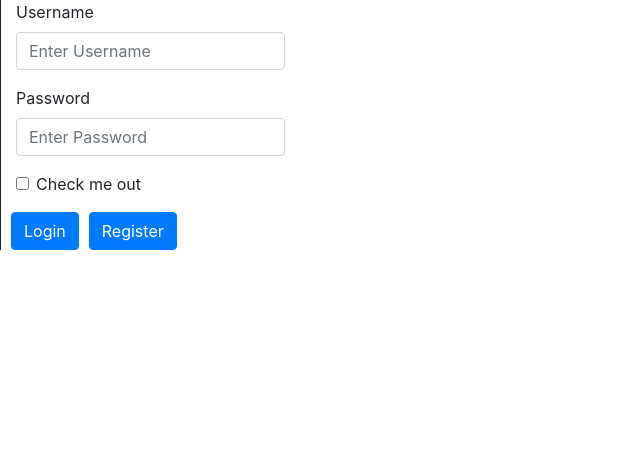
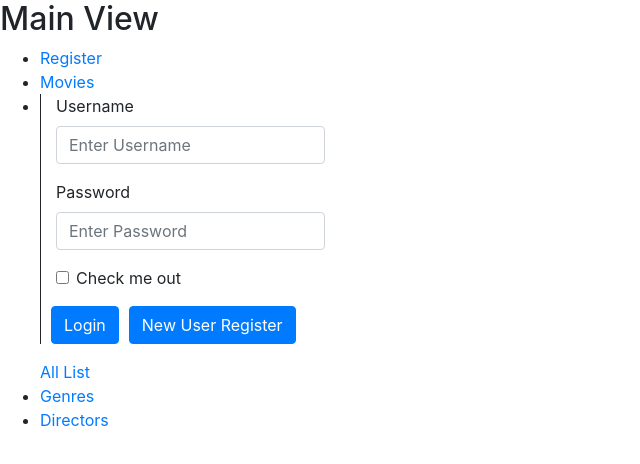
Before and after one commit to zukui1984/myFlix-client, a React (Vite) app: page / in a window 1280 px wide. Shown: the top 464 px of the page, without its empty margins (0-640 px from the left). Built offline with nearby package versions, Linux system fonts and the light colour scheme.

Commit message:
update loginview & profileview

```diff
--- a/src/components/login-view/login-view.jsx
+++ b/src/components/login-view/login-view.jsx
@@ -1,7 +1,8 @@
 import React, { useState } from "react";
 import PropTypes from "prop-types";
-import { Form, Button, Row, Col, Container } from "react-bootstrap";
+import { Form, Button } from "react-bootstrap";
 import axios from "axios";
+import { Link } from "react-router-dom";
 
 import "./login-view.scss";
 
@@ -12,29 +13,23 @@ export function LoginView(props) {
   const handleSubmit = (e) => {
     e.preventDefault();
     /* Send a request to the server for authentication */
-    axios.post('https://movie-api-1684.herokuapp.com/login', {
+    axios
+      .post("https://movie-api-1684.herokuapp.com/login", {
         Username: username,
-      Password: password
+        Password: password,
       })
-    .then(response => {
+      .then((response) => {
         const data = response.data;
         props.onLoggedIn(data);
       })
-    .catch(e => {
-      console.log('no such user')
+      .catch((e) => {
+        console.log("no such user");
       });
   };
-
-  const startRegister = (e) => {
-    e.preventDefault();
-    props.startRegister();
-  };
-
 
   return (
     <Form className="login-form">
       <Form.Label>Username</Form.Label>
-
       <Form.Group controlId="formBasicUsername">
         <Form.Control
           type="text"
@@ -61,20 +56,17 @@ export function LoginView(props) {
         <Button
           className="login-button"
           variant="primary"
-          type="submit"
+          type="button"
           onClick={handleSubmit}
         >
           Login
         </Button>
 
-        <Button
-          className="login-button"
-          variant="primary"
-          type="submit"
-          onClick={startRegister}
-        >
-          Register
+        <Link to={"/register"}>
+          <Button className="register-btn" variant="primary" type="button">
+            New User Register
           </Button>
+        </Link>
       </Form.Row>
     </Form>
   );
--- a/src/components/main-view/main-view.jsx
+++ b/src/components/main-view/main-view.jsx
@@ -1,7 +1,9 @@
-import React from "react";
-import axios from "axios";
-import PropTypes from "prop-types";
-import { BrowserRouter as Router, Route } from "react-router-dom";
+import React from 'react';
+import axios from 'axios';
+import PropTypes from 'prop-types';
+import { BrowserRouter as Router, Route } from 'react-router-dom';
+import { Link } from 'react-router-dom';
+import { Container, Navbar, Nav, Button, Row } from 'react-bootstrap';
 
 import { LoginView } from "../login-view/login-view";
 import { MovieCard } from "../movie-card/movie-card";
@@ -9,8 +11,7 @@ import { MovieView } from "../movie-view/movie-view";
 import { RegistrationView } from "../registration-view/registration-view";
 import { GenreView } from "../genre-view/genre-view";
 import { DirectorView } from "../director-view/director-view";
-import { ProfileView} from "../profile-view/profile-view";
-
+import { ProfileView } from "../profile-view/profile-view";
 
 import "./main-view.scss";
 
@@ -24,21 +25,6 @@ export class MainView extends React.Component {
     };
   }
 
-  getMovies(token) {
-    axios
-      .get("https://movie-api-1684.herokuapp.com/movies", {
-        headers: { Authorization: `Bearer ${token}` },
-      })
-      .then((response) => {
-        // Assign the result to the state
-        this.setState({
-          movies: response.data,
-        });
-      })
-      .catch(function (error) {
-        console.log(error);
-      });
-  }
 
   componentDidMount() {
     let accessToken = localStorage.getItem("token");
@@ -49,6 +35,23 @@ export class MainView extends React.Component {
       this.getMovies(accessToken);
     }
   }
+
+
+  getMovies(token) {
+    axios
+      .get("https://movie-api-1684.herokuapp.com/movies", {
+        headers: { Authorization: `Bearer ${token}` },
+      })
+      .then((response) => {
+        this.setState({
+          movies: response.data,
+        });
+      })
+      .catch(function (error) {
+        console.log(error);
+      });
+  }
+
 
   // props.onLoggedIn(data) - LoginView
   onLoggedIn(authData) {
@@ -62,6 +65,14 @@ export class MainView extends React.Component {
     this.getMovies(authData.token);
   }
 
+  onLoggedOut() {
+		localStorage.removeItem('token');
+		localStorage.removeItem('user');
+		this.setState({
+			user: null,
+		});
+	}
+
   render() {
     const { movies, user } = this.state;
 
@@ -71,41 +82,52 @@ export class MainView extends React.Component {
     return (
       <Router>
         <div className="main-view">
-          <Route
-            exact path="/"
-            render={() => {
-              if (!user)
-                return (
-                  <LoginView
-                    startRegister={() => this.startRegister()}
-                    onLoggedIn={(user) => this.onLoggedIn(user)}
-                  />
-                );
+          <h2>Main View</h2>
 
-              return movies.map((m) => <MovieCard key={m._id} movie={m} />);
-            }}
-          />
+        <ul>
+          <li>
+          <Route path="/register" render={() => <RegistrationView />} />
+          <Link to="/register">Register</Link>
+          </li>
 
-          <Route path="/register" render={() => <RegistrationView />} />
-          {/* you keep the rest routes here */}
-
+        <li>
           <Route exact path="/movies/:movieId" render={({match}) =>
           <MovieView movie={movies.find(m => m._id === match.params.movieId)}/>}/>
+          <Link to="/movies/:movieId">Movies</Link>
+        </li>
 
 
+        <li>
+          <Route exact path="/"
+            render={() =>
+            {if (!user) return (
+            <LoginView onLoggedIn={(user) => this.onLoggedIn(user)}/> );
+            return movies.map((m) =>
+            <MovieCard key={m._id} movie={m} />);
+            }}/>
+
+           <Link to="/">All List</Link>
+        </li>
+
+        <li>
             <Route exact path="/genres/:name" render={({match}) => {
              if (!movies) return <div className="main-view" />;
              return <GenreView genre={movies.find((m) =>
             m.Genre.Name === match.params.name).Genre}/>;
           }}/>
+         <Link to="/genres/:name">Genres</Link>
+        </li>
 
-
+        <li>
           <Route exact path="/directors/:name" render={({match}) => {
               if (!movies) return <div className="main-view" />;
               return <DirectorView genre={movies.find((m) =>
               m.Director.Name === match.params.name).Director}/>;
           }}/>
 
+          <Link to="/directors/:name">Directors</Link>
+          </li>
+        </ul>
       </div>
     </Router>
     );
--- a/src/components/registration-view/registration-view.jsx
+++ b/src/components/registration-view/registration-view.jsx
@@ -2,6 +2,8 @@ import React, { useState } from "react";
 import PropTypes from "prop-types";
 import { Form, Button } from "react-bootstrap";
 import "./registration-view.scss";
+import { Link } from 'react-router-dom';
+import axios from 'axios';
 
 export function RegistrationView(props) {
   const [username, setUsername] = useState('');
@@ -13,10 +15,9 @@ export function RegistrationView(props) {
   const handleSubmit = (e) => {
     e.preventDefault();
     console.log(username, email, birthday, movies, password);
-    props.endRegister();
   };
 
-  axios.post('https://movie-api-1684.herokuapp.com/movies/users', {
+  axios.post('https://movie-api-1684.herokuapp.com/users', {
     Username: username,
     Password: password,
     Email: email,
@@ -89,6 +90,12 @@ export function RegistrationView(props) {
       >
         Register
       </Button>
+
+      <Link to={'/'}>
+      <Button className='register-btn' variant='primary'
+      type='button'>Back</Button>
+       </Link>
+
     </Form>
   );
 }
@@ -100,5 +107,4 @@ RegistrationView.propTypes = {
       email: PropTypes.string.isRequired,
       birthday: PropTypes.string.isRequired,
   }),
-  endRegister: PropTypes.func.isRequired
 };
--- a/src/index.html
+++ b/src/index.html
@@ -1,4 +1,4 @@
-<!DOCTYPE html>
+<!DOCTYPE html
 <html>
   <head>
     <meta name="viewport" content="width=device-width, initial-scale=1.0" />
```
Also changed, not shown: src/components/profile-view/profile-view.jsx (+51 -52 lines), 5 other files (tests, documents, lock files or other folders). Lines whose indentation alone changed are shown as unchanged.
